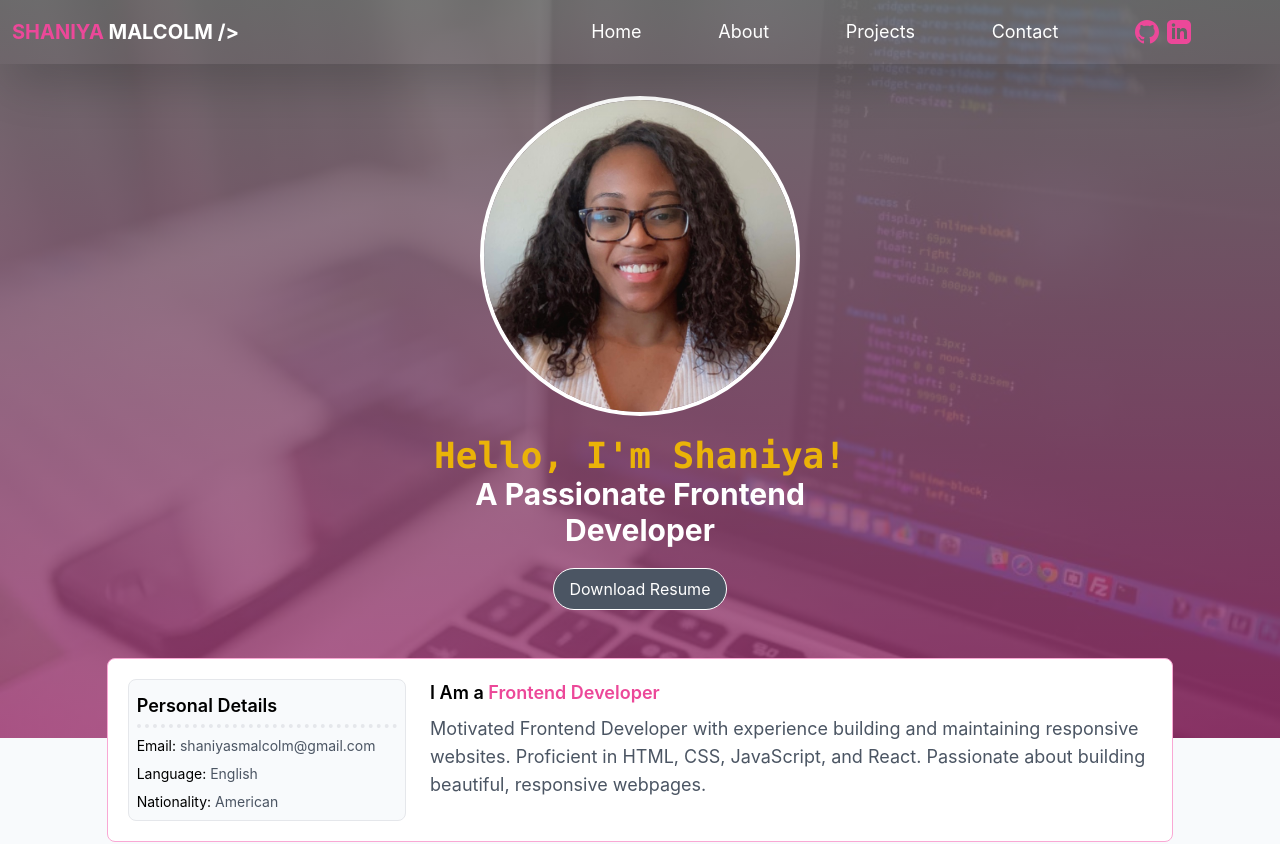
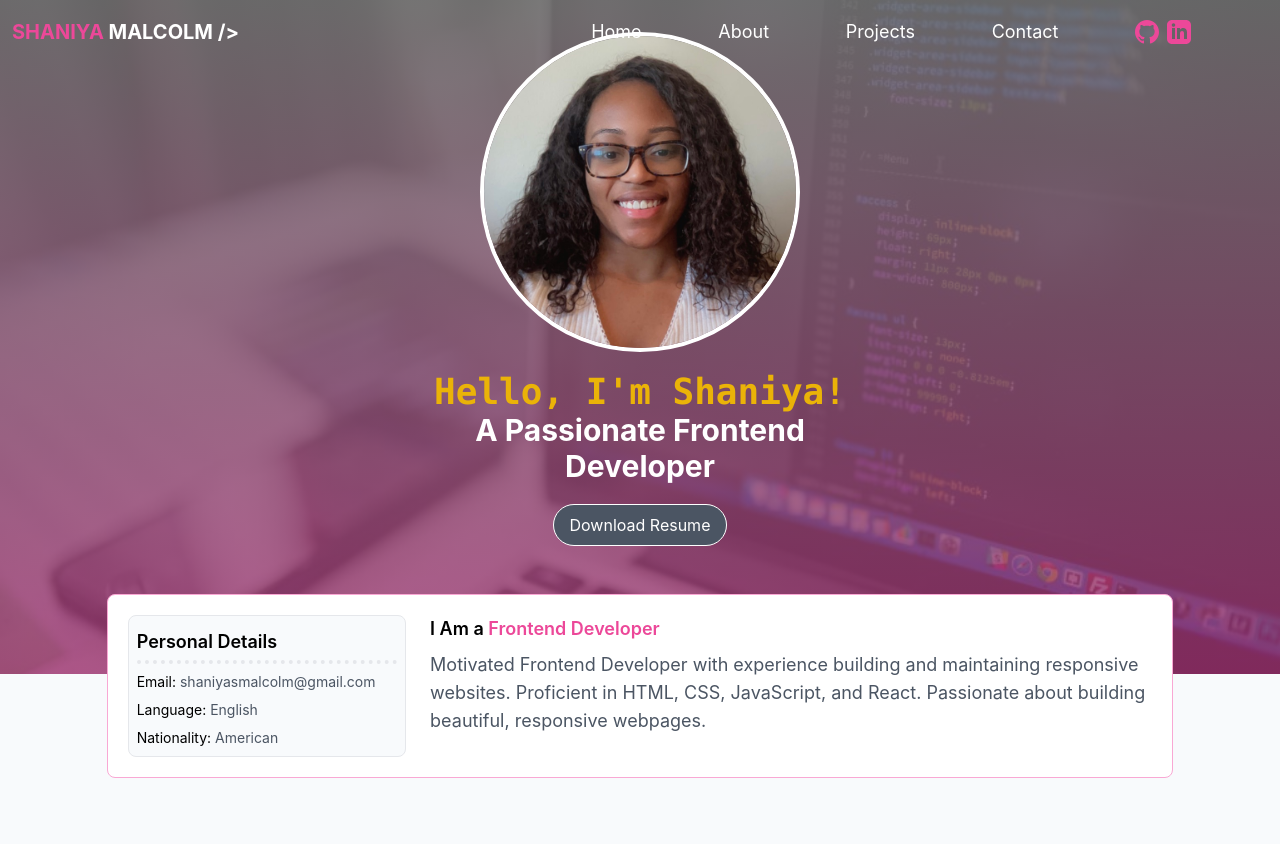
Before and after one commit to MsNiyaJ/portfolio, a React (Create React App) app: page / in a window 1280 px wide. Shown: the top 844 px of the page. Built offline with nearby package versions, Linux system fonts and the light colour scheme.

Commit message:
Switched the navbar's positon and added a shadow

```diff
--- a/src/navbar/Navbar.js
+++ b/src/navbar/Navbar.js
@@ -13,10 +13,10 @@ const Navbar = () => {
     <div
       className={`${
         scroll
-          ? 'bg-white text-black'
-          : 'bg-white sm:bg-transparent text-white shadow-2xl'
+          ? 'bg-white text-black shadow-gray-200 shadow-md'
+          : 'bg-white sm:bg-transparent text-white'
       }
-        text-black sticky top-0 z-50 ease-in transition-all duration-300`}
+        text-black fixed w-full top-0 z-50 ease-in transition-all duration-300`}
     >
       <nav>
         <div className="flex justify-between items-center p-3">
```
